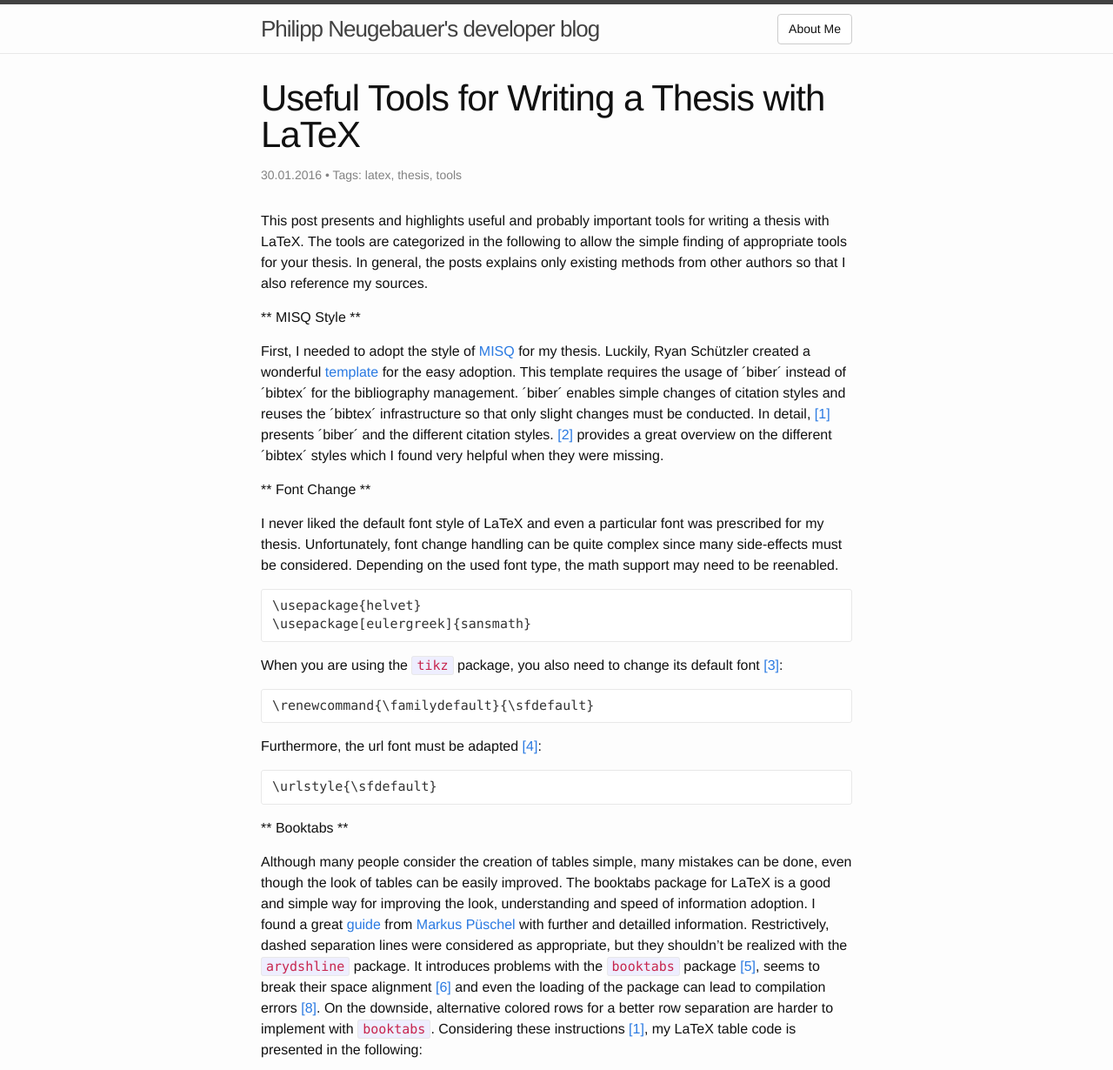
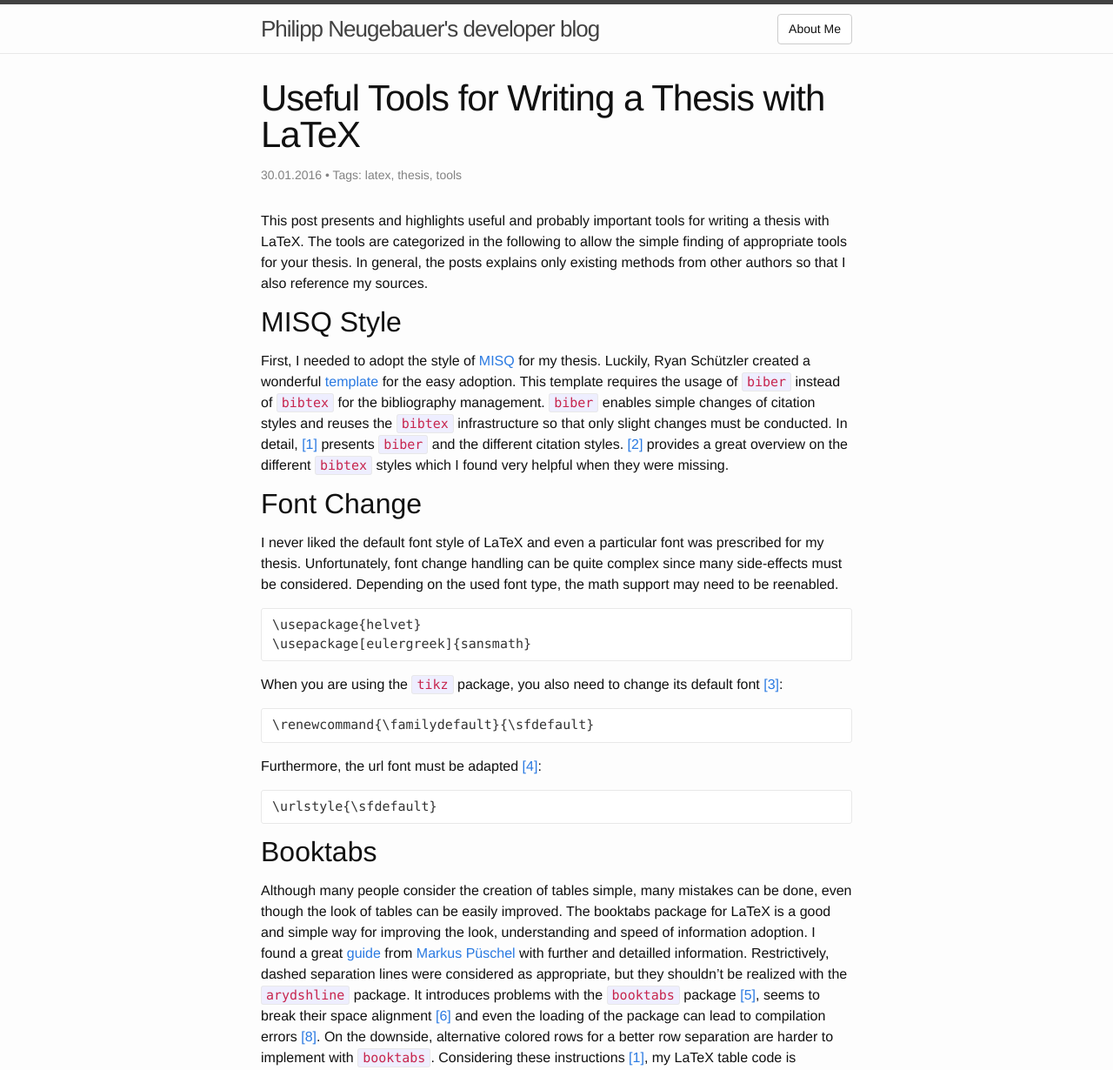
Before and after one commit to philippneugebauer/philippneugebauer.github.io, a Jekyll site: the page built from _posts/2015-12-09-useful-tools-for-writing-a-thesis.markdown, in a window 1280 px wide and 1400 px high, cut to the strip 0-1230 px from the top of the window. Shown: the whole strip at 87% size. Built offline with Jekyll 4.4.1, drawn with Linux system fonts in a browser that asks for light colours; some of the changed text lies outside the part shown.

Commit message:
syntax correction of latex tool post

```diff
--- a/_posts/2015-12-09-useful-tools-for-writing-a-thesis.markdown
+++ b/_posts/2015-12-09-useful-tools-for-writing-a-thesis.markdown
@@ -9,11 +9,11 @@ This post presents and highlights useful and probably important tools for writin
 The tools are categorized in the following to allow the simple finding of appropriate tools for your thesis.
 In general, the posts explains only existing methods from other authors so that I also reference my sources.
 
-** MISQ Style **
+## MISQ Style
 
-First, I needed to adopt the style of [MISQ](http://www.misq.org/) for my thesis. Luckily, Ryan Schützler created a wonderful [template](http://www.schuetzler.net/blog/latex-icis-template/) for the easy adoption. This template requires the usage of ´biber´ instead of ´bibtex´ for the bibliography management. ´biber´ enables simple changes of citation styles and reuses the ´bibtex´ infrastructure so that only slight changes must be conducted. In detail, [[1]](https://de.sharelatex.com/learn/Biblatex_citation_styles) presents ´biber´ and the different citation styles. [[2]](https://verbosus.com/bibtex-style-examples.html?lang=en) provides a great overview on the different ´bibtex´ styles which I found very helpful when they were missing.
+First, I needed to adopt the style of [MISQ](http://www.misq.org/) for my thesis. Luckily, Ryan Schützler created a wonderful [template](http://www.schuetzler.net/blog/latex-icis-template/) for the easy adoption. This template requires the usage of `biber` instead of `bibtex` for the bibliography management. `biber` enables simple changes of citation styles and reuses the `bibtex` infrastructure so that only slight changes must be conducted. In detail, [[1]](https://de.sharelatex.com/learn/Biblatex_citation_styles) presents `biber` and the different citation styles. [[2]](https://verbosus.com/bibtex-style-examples.html?lang=en) provides a great overview on the different `bibtex` styles which I found very helpful when they were missing.
 
-** Font Change **
+## Font Change
 
 I never liked the default font style of LaTeX and even a particular font was prescribed for my thesis.
 Unfortunately, font change handling can be quite complex since many side-effects must be considered.
@@ -30,13 +30,13 @@
 
     \urlstyle{\sfdefault}
 
-** Booktabs **
+## Booktabs
 
 Although many people consider the creation of tables simple, many mistakes can be done, even though the look of tables can be easily improved. The booktabs package for LaTeX is a good and simple way for improving the look, understanding and speed of information adoption. I found a great [guide](https://www.inf.ethz.ch/personal/markusp/teaching/guides/guide-tables.pdf) from [Markus Püschel](www.ece.cmu.edu/~pueschel) with further and detailled information. Restrictively, dashed separation lines were considered as appropriate, but they shouldn't be realized with the `arydshline` package. It introduces problems with the `booktabs` package [[5]](http://tex.stackexchange.com/a/267349/77450), seems to break their space alignment [[6]](http://tex.stackexchange.com/questions/257912/longtable-duplicate-separator-at-page-break#comment618493_257912) and even the loading of the package can lead to compilation errors [[8]](http://tex.stackexchange.com/questions/267304/remove-spacing-below-above-top-bottomrule/267308). On the downside, alternative colored rows for a better row separation are harder to implement with `booktabs`. Considering these instructions [[1]](http://tex.stackexchange.com/questions/267304/remove-spacing-below-above-top-bottomrule), my LaTeX table code is presented in the following:
 
 {% gist 8242f90c61ab1acd6f97 %}
 
-** General Table Look Improvements **
+## General Table Look Improvements
 
 This paragraph presents various possibilities to enhance the looking of LaTeX tables.
 First, too long table captions are by default poorly rendered which can be resolved through the using of the `caption` package [[7]](http://tex.stackexchange.com/questions/16128/how-to-force-to-center-the-table-captions):
@@ -82,7 +82,7 @@ Lastly, the `cmidrule` needs an adaption if you have a very long table header, s
 
 {% gist c0e7348485e8099dcfdc %}
 
-** Tikz Diagrams **
+## Tikz Diagrams
 
 Using `tikz` is a great oppurtunity to include good-looking diagrams into your LaTeX document.
 Saying that, a few settings can improve the look even more.
@@ -97,7 +97,7 @@ Regarding these two fixes, my final design of bars was also influenced by these
 
 {% gist 5a303fe46cb27e8363a1 %}
 
-** PDF Compilation Speed Up **
+## PDF Compilation Speed Up
 
 After approaching the look enhancement, this paragraph lists the speed up opportunities for the compilation step.
 
@@ -136,7 +136,7 @@
 
 The split-up of documents in subdocuments and their isolated compilation enables as well as the avoidance of the `input` command a further performance boost [[23]](http://www.howtotex.com/tips-tricks/faster-latex-part-i-compile-only-parts/). Also other compilation setups like `pdflatex -interaction=batchmode` are considered to enhance the compilation time [[24]](http://tex.stackexchange.com/questions/8791/speeding-up-latex-compilation). The `syntonly` package [[25]](http://www.howtotex.com/tips-tricks/faster-latex-part-iii-check-syntax-only/) and a precompiled preamble accelerate the speed as well [[26]](http://www.howtotex.com/tips-tricks/faster-latex-part-iv-use-a-precompiled-preamble/), but I haven't utilized them in my thesis. In general, use as few packages as possible and only include required packages because useless packages can slow down the compilation or cause problems!
 
-** Code Listing Formatting **
+## Code Listing Formatting
 
 Since I was studying computer science, code was an essential part of my thesis.
 You can take advantage of the `listings` package to present it.
@@ -148,7 +148,7 @@ I used the following code listing settings for my thesis:
 
 {% gist 26c317c01cb8d7c4f78d %}
 
-** Miscellaneous Simple Improvements **
+## Miscellaneous Simple Improvements
 
 The last paragraph describes various simple enhancements for your thesis.
 If you want to change the colors of your hyperlinks, e.g. to improve the readability, you just need to apply different settings [[29]](http://tex.stackexchange.com/questions/50747/options-for-appearance-of-links-in-hyperref/50754#50754).
```
